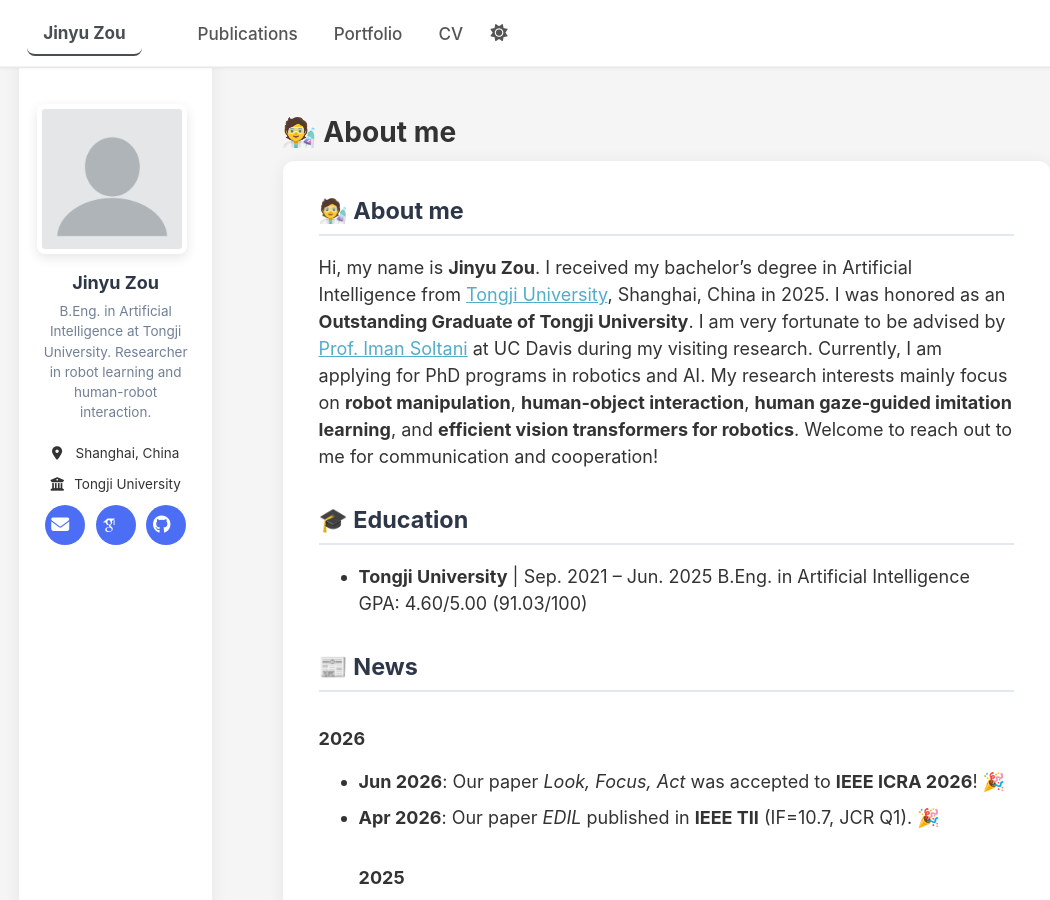
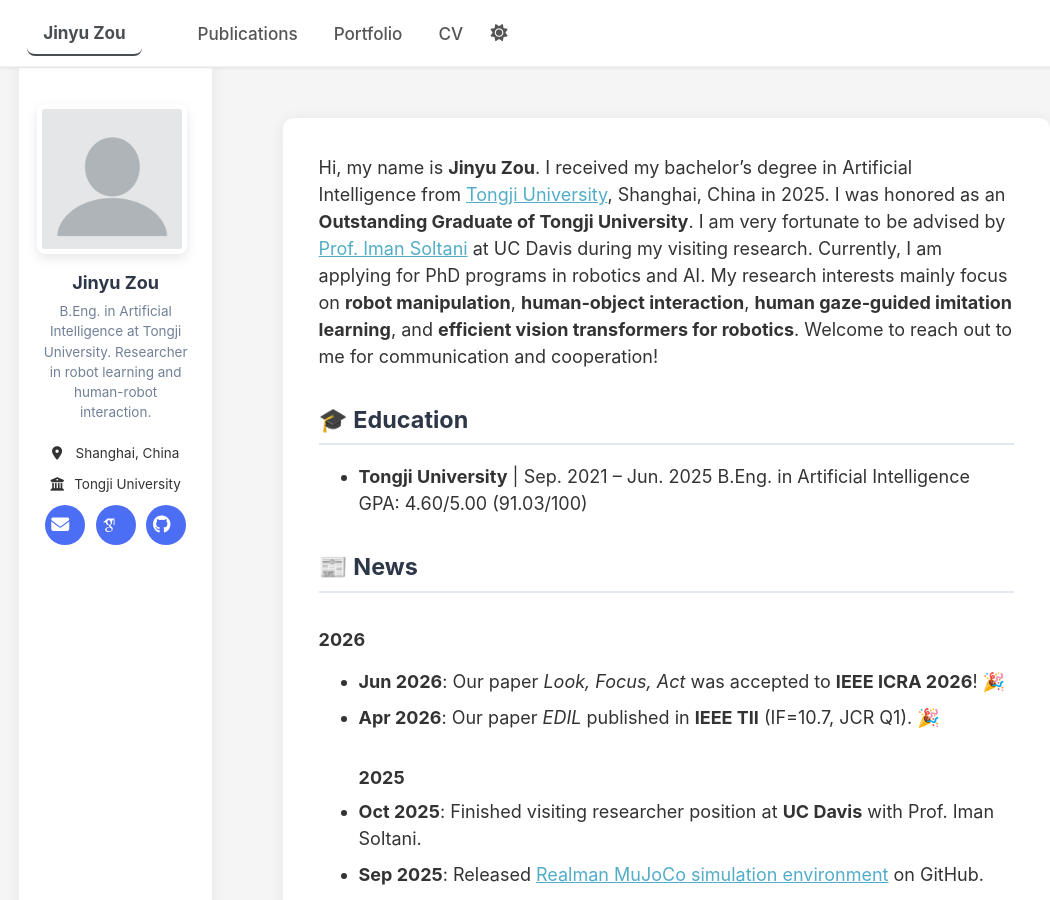
Before and after one commit to JinyuZou/JinyuZou.github.io, a Jekyll site: the page built from _pages/about.md, in a window 1280 px wide and 900 px high. Shown: the whole window, without its empty margins (0-1050 px from the left). Built offline with Jekyll 4.4.1, drawn with Linux system fonts in a browser that asks for light colours; some web fonts are replaced; a script bundle is joined from its source files by our own code; library files that are not in the unit come from our copies; our own code applies the rules of GitHub Pages for plain Markdown files.

Commit message:
Update about.md

```diff
--- a/_pages/about.md
+++ b/_pages/about.md
@@ -6,7 +6,7 @@
   - /about.html
 ---
 
-## 🧑‍🔬 About me
+
 Hi, my name is **Jinyu Zou**. I received my bachelor's degree in Artificial Intelligence from [Tongji University](https://www.tongji.edu.cn/), Shanghai, China in 2025. I was honored as an **Outstanding Graduate of Tongji University**. I am very fortunate to be advised by [Prof. Iman Soltani](https://ece.ucdavis.edu/people/iman-soltani) at UC Davis during my visiting research. Currently, I am applying for PhD programs in robotics and AI.
 My research interests mainly focus on **robot manipulation**, **human‑object interaction**, **human gaze‑guided imitation learning**, and **efficient vision transformers for robotics**. Welcome to reach out to me for communication and cooperation!
 
```
